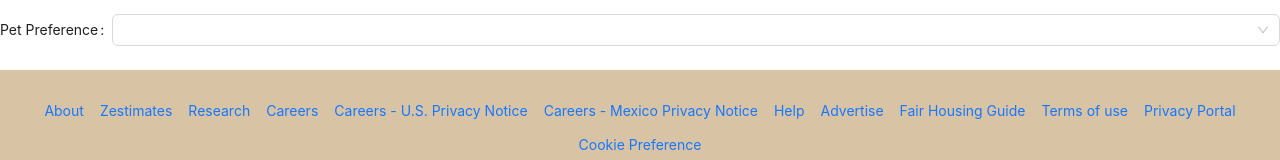
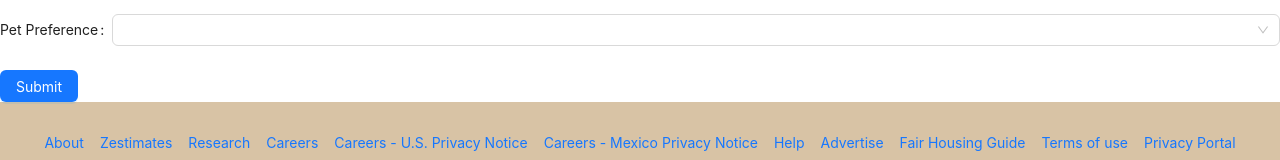
Before and after one commit to gadanishant/Test, a React (Create React App) app in the folder boston-town/: page /signup in a window 1280 px wide. Shown: the part 723-883 px from the top of the page. Built offline with nearby package versions, Linux system fonts and the light colour scheme; no server answers.

Commit message:
customer sign up submit push

```diff
--- a/boston-town/src/pages/customer/signup/signup.js
+++ b/boston-town/src/pages/customer/signup/signup.js
@@ -184,6 +184,8 @@ const Signup = () => {
                 </Select>
             </Form.Item>
 
+            <Button type="primary">Submit</Button>
+
 
         </>
     );
```
